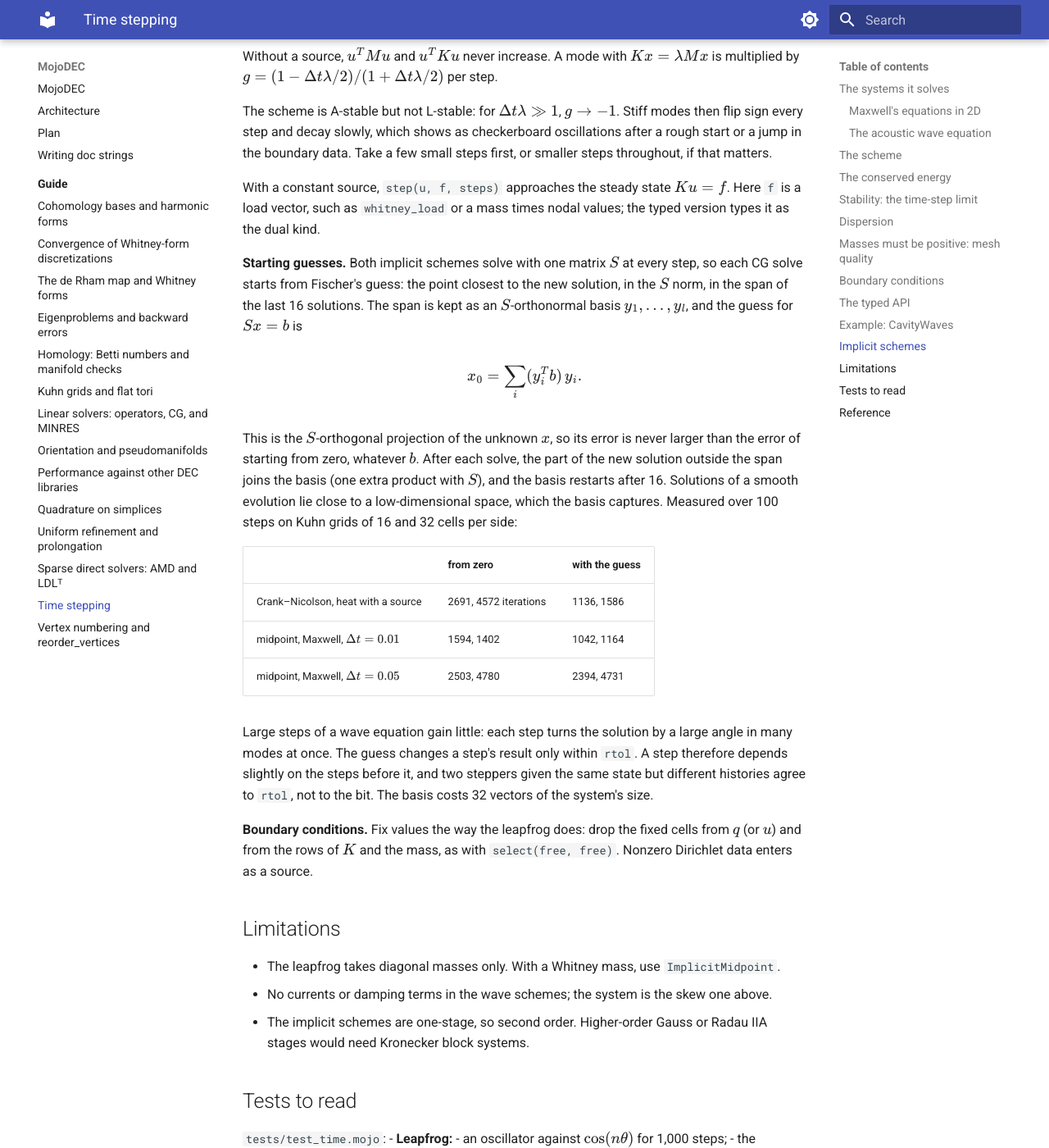
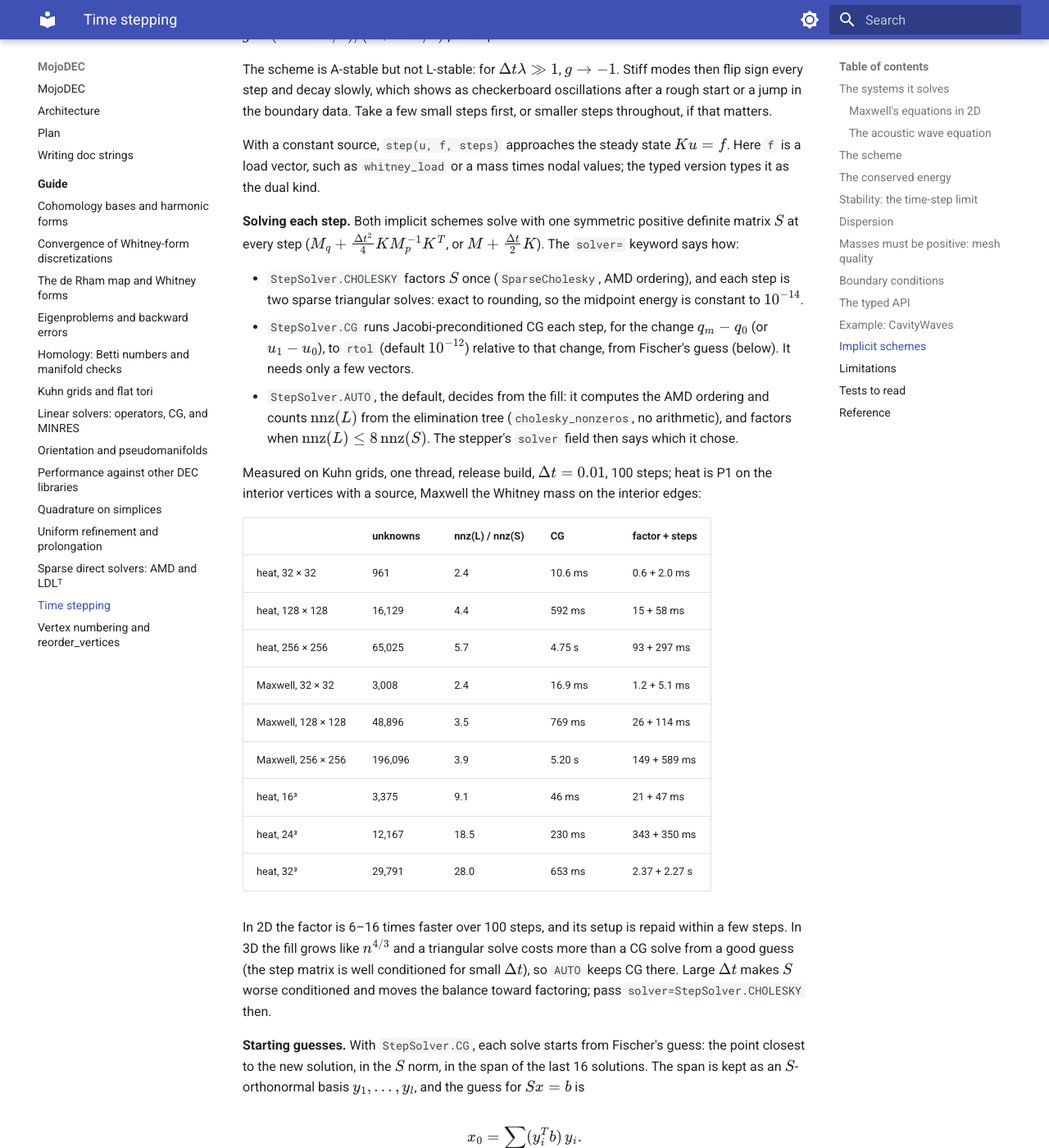
Before and after one commit to bpr/MojoDEC, an MkDocs documentation site: the page built from docs/guide/time-stepping.md, in a window 1280 px wide and 1400 px high, scrolled down 6430 px. Shown: the whole window at 82% size. Built offline with MkDocs 1.6.1 and Material for MkDocs 9.7.7, drawn with Linux system fonts in a browser that asks for light colours; some of the changed text lies outside the part shown.

Commit message:
Implicit steppers factor once when the fill is small (StepSolver.AUTO); cholesky_nonzeros; perm= on SparseLDLT

```diff
--- a/docs/guide/time-stepping.md
+++ b/docs/guide/time-stepping.md
@@ -291,10 +291,8 @@ K^T q_m ,
 $$
 
 then $q_1 = 2 q_m - q_0$ and $p_1 = 2 p_m - p_0$. The matrix is symmetric
-positive definite and is assembled once. Each step solves it with
-Jacobi-preconditioned CG for the change $q_m - q_0$, so the tolerance
-`rtol` (default $10^{-12}$) applies to that change and the energy stays
-constant to about that relative accuracy.
+positive definite and is assembled once; see **Solving each step** below
+for how it is solved.
 
 This needs $M_p^{-1}$, so **$M_p$ must be diagonal**, while **$M_q$ may be
 any symmetric positive definite matrix**. For Maxwell's equations in 2D:
@@ -336,8 +334,49 @@ With a constant source, `step(u, f, steps)` approaches the steady state
 $K u = f$. Here `f` is a load vector, such as `whitney_load` or a mass
 times nodal values; the typed version types it as the dual kind.
 
-**Starting guesses.** Both implicit schemes solve with one matrix $S$ at
-every step, so each CG solve starts from Fischer's guess: the point
+**Solving each step.** Both implicit schemes solve with one symmetric
+positive definite matrix $S$ at every step ($M_q + \frac{\Delta t^2}{4} K
+M_p^{-1} K^T$, or $M + \frac{\Delta t}{2} K$). The `solver=` keyword says
+how:
+
+- `StepSolver.CHOLESKY` factors $S$ once (`SparseCholesky`, AMD
+  ordering), and each step is two sparse triangular solves: exact to
+  rounding, so the midpoint energy is constant to $10^{-14}$.
+- `StepSolver.CG` runs Jacobi-preconditioned CG each step, for the
+  change $q_m - q_0$ (or $u_1 - u_0$), to `rtol` (default $10^{-12}$)
+  relative to that change, from Fischer's guess (below). It needs only a
+  few vectors.
+- `StepSolver.AUTO`, the default, decides from the fill: it computes the
+  AMD ordering and counts $\operatorname{nnz}(L)$ from the elimination
+  tree (`cholesky_nonzeros`, no arithmetic), and factors when
+  $\operatorname{nnz}(L) \le 8 \operatorname{nnz}(S)$. The stepper's
+  `solver` field then says which it chose.
+
+Measured on Kuhn grids, one thread, release build, $\Delta t = 0.01$,
+100 steps; heat is P1 on the interior vertices with a source, Maxwell
+the Whitney mass on the interior edges:
+
+| | unknowns | nnz(L) / nnz(S) | CG | factor + steps |
+|---|---|---|---|---|
+| heat, 32 × 32 | 961 | 2.4 | 10.6 ms | 0.6 + 2.0 ms |
+| heat, 128 × 128 | 16,129 | 4.4 | 592 ms | 15 + 58 ms |
+| heat, 256 × 256 | 65,025 | 5.7 | 4.75 s | 93 + 297 ms |
+| Maxwell, 32 × 32 | 3,008 | 2.4 | 16.9 ms | 1.2 + 5.1 ms |
+| Maxwell, 128 × 128 | 48,896 | 3.5 | 769 ms | 26 + 114 ms |
+| Maxwell, 256 × 256 | 196,096 | 3.9 | 5.20 s | 149 + 589 ms |
+| heat, 16³ | 3,375 | 9.1 | 46 ms | 21 + 47 ms |
+| heat, 24³ | 12,167 | 18.5 | 230 ms | 343 + 350 ms |
+| heat, 32³ | 29,791 | 28.0 | 653 ms | 2.37 + 2.27 s |
+
+In 2D the factor is 6–16 times faster over 100 steps, and its setup is
+repaid within a few steps. In 3D the fill grows like $n^{4/3}$ and
+a triangular solve costs more than a CG solve from a good guess
+(the step matrix is well conditioned for small $\Delta t$), so `AUTO`
+keeps CG there. Large $\Delta t$ makes $S$ worse conditioned and moves
+the balance toward factoring; pass `solver=StepSolver.CHOLESKY` then.
+
+**Starting guesses.** With `StepSolver.CG`, each solve starts from
+Fischer's guess: the point
 closest to the new solution, in the $S$ norm, in the span of the last 16
 solutions. The span is kept as an $S$-orthonormal basis $y_1, \dots, y_l$,
 and the guess for $S x = b$ is
@@ -394,7 +433,8 @@ with `select(free, free)`. Nonzero Dirichlet data enters as a source.
     limit, energy constant to $10^{-14}$;
   - Maxwell on a Kuhn grid with the Whitney mass, which the leapfrog
     refuses: the lowest mode turns as predicted to $10^{-10}$ over 200
-    steps, with energy constant to $10^{-12}$.
+    steps, with energy constant to $10^{-14}$ factored and $10^{-12}$
+    with CG.
 - **Crank–Nicolson:**
   - the slowest and stiffest modes against $g^n$, including $g < -0.9$ at
     a large step;
@@ -403,9 +443,11 @@ with `select(free, free)`. Nonzero Dirichlet data enters as a source.
   - the typed versions and the errors.
 
 `tests/test_properties_robust.mojo`:
-- `test_implicit_steppers_match_dense_steps`: both schemes against dense
-  steps over up to 30 steps, at small and large $\Delta t$, with the
-  midpoint energy conserved;
+- `test_implicit_steppers_match_dense_steps`: both schemes, factored and
+  with CG, against dense steps over up to 30 steps, at small and large
+  $\Delta t$, with the midpoint energy conserved;
+- `test_auto_factors_in_2d_and_iterates_in_3d` (in `test_time.mojo`):
+  the choice on a 2D and a 3D grid, and factored steps against CG's;
 - `test_fischer_guess_is_never_worse_than_zero`: the guess's error in the
   $S$ norm against the zero start, for any sequence of right-hand sides.
 
```
Also changed, not shown: AGENTS.md (+11 -3 lines), README.md (+2 -1 lines), docs/guide/sparse-direct.md (+14 -1 lines), 6 other files.
